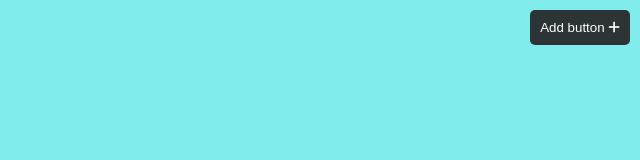
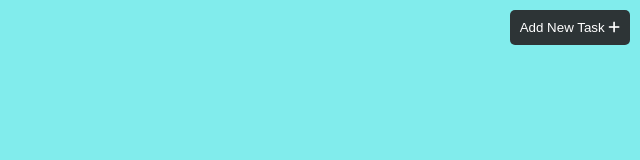
Before and after one commit to muzamil1233/NOTES-APP-using-javascript, a plain HTML site: page index.html in a window 1280 px wide. Shown: the full height of the page, 640-1280 px from the left. Drawn offline with Linux system fonts and the light colour scheme.

Commit message:
Button Text Change

```diff
--- a/index.html
+++ b/index.html
@@ -8,7 +8,7 @@
   </head>
   <body>
     <button id="addBtn">
-      Add button
+      Add New Task
       <i class="fa-solid fa-plus"></i>
     </button>
     <div id="main">
```
